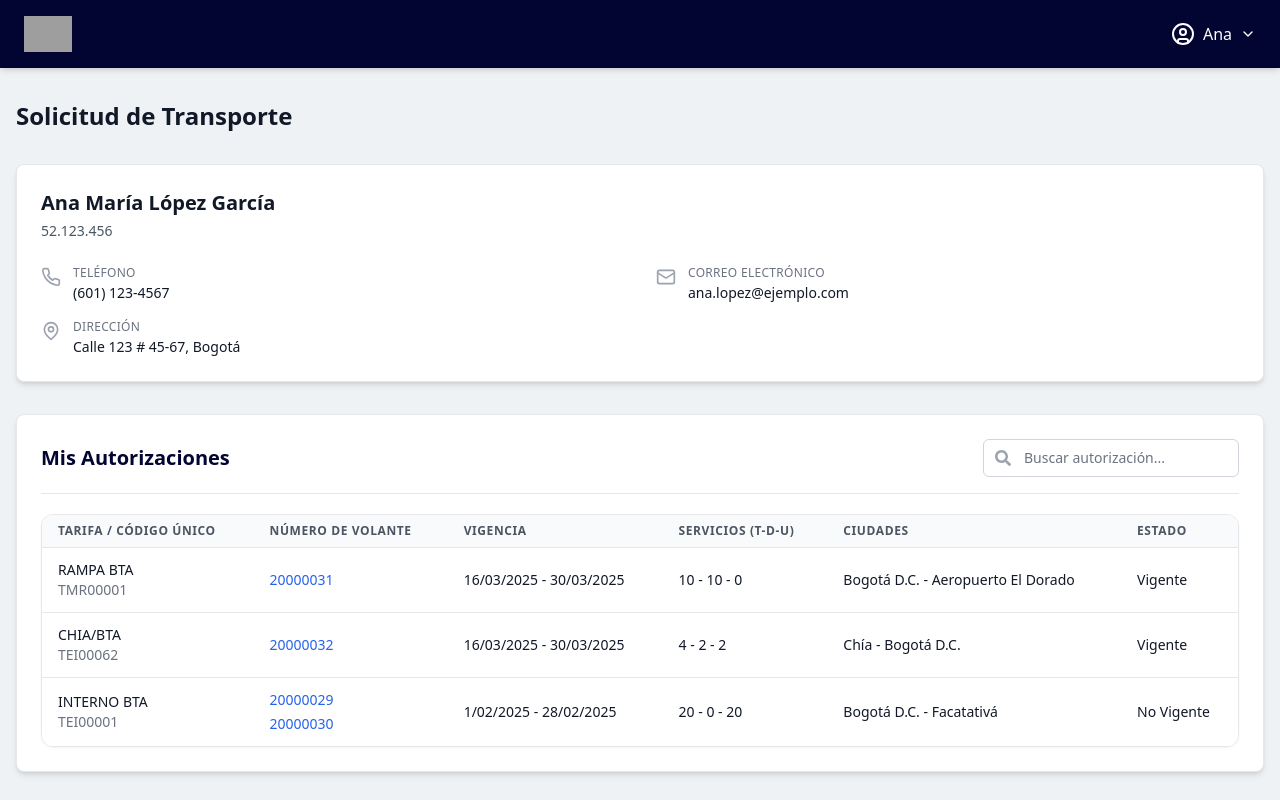
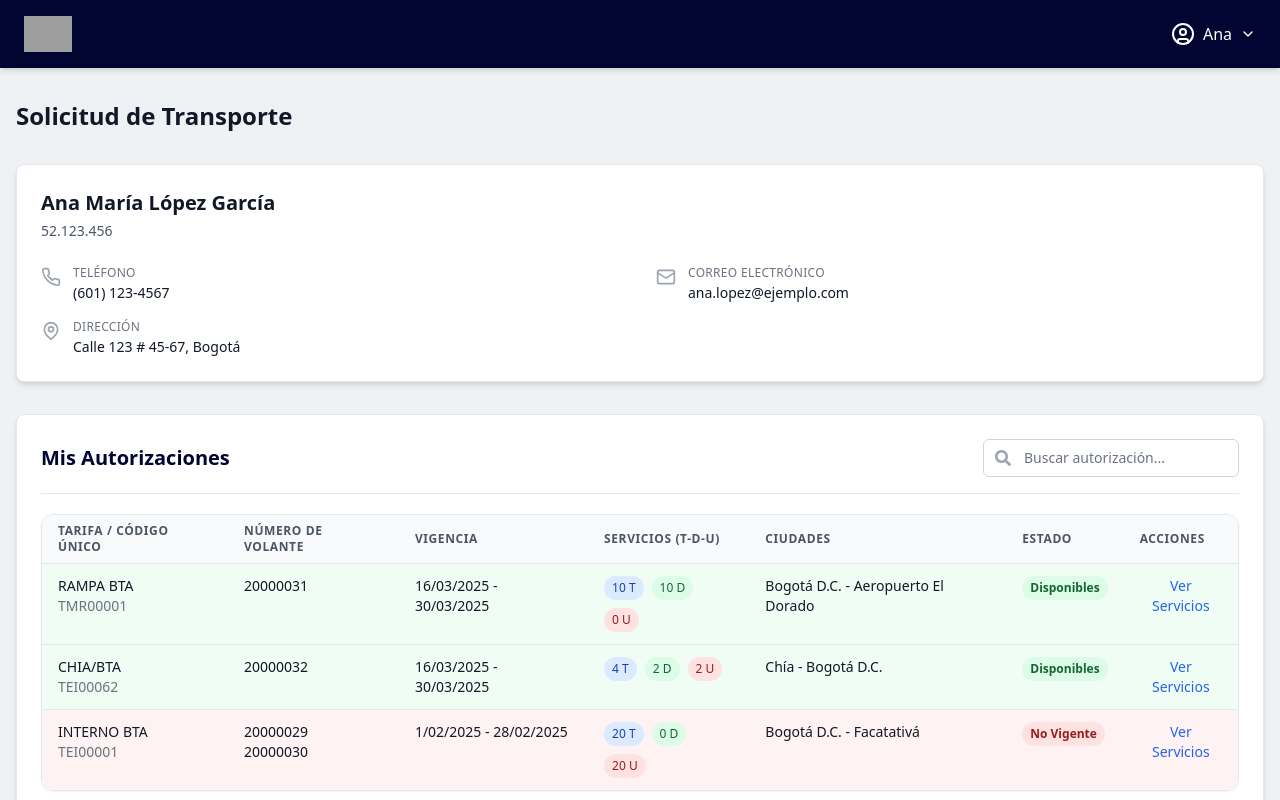
Before and after one commit to MiguelMfb/project-bolt-solicitudserviceform, a React (Vite) app: page / in a window 1280 px wide. Both pictures are taken after a click on the button 372 px from the left and 525 px from the top of the page. Shown: the top 800 px of the page. Built offline with nearby package versions, Linux system fonts and the light colour scheme; grey boxes are pictures that could not be loaded.

Commit message:
style: enhance authorization table layout

```diff
--- a/src/components/AuthorizationTable.tsx
+++ b/src/components/AuthorizationTable.tsx
@@ -7,9 +7,31 @@ interface AuthorizationTableProps {
 }
 
 const AuthorizationTable: React.FC<AuthorizationTableProps> = ({ authorizations, onViewServices }) => {
+  const getRowColor = (estado: GroupedAuthorization['estado']) => {
+    switch (estado) {
+      case 'Disponibles':
+        return 'bg-green-50';
+      case 'No Disponibles':
+        return 'bg-yellow-50';
+      default:
+        return 'bg-red-50';
+    }
+  };
+
+  const getStatusClasses = (estado: GroupedAuthorization['estado']) => {
+    switch (estado) {
+      case 'Disponibles':
+        return 'bg-green-100 text-green-800';
+      case 'No Disponibles':
+        return 'bg-yellow-100 text-yellow-800';
+      default:
+        return 'bg-red-100 text-red-800';
+    }
+  };
+
   return (
     <div className="overflow-x-auto rounded-xl border border-gray-200 shadow-sm">
-      <table className="min-w-full divide-y divide-gray-200">
+      <table className="min-w-full divide-y divide-gray-200 table-fixed">
         <thead className="bg-gray-50">
           <tr>
             <th className="px-4 py-2 text-left text-xs font-bold text-gray-600 uppercase tracking-wider">Tarifa / Código Único</th>
@@ -18,42 +40,63 @@ const AuthorizationTable: React.FC<AuthorizationTableProps> = ({ authorizations,
             <th className="px-4 py-2 text-left text-xs font-bold text-gray-600 uppercase tracking-wider">Servicios (T-D-U)</th>
             <th className="px-4 py-2 text-left text-xs font-bold text-gray-600 uppercase tracking-wider">Ciudades</th>
             <th className="px-4 py-2 text-left text-xs font-bold text-gray-600 uppercase tracking-wider">Estado</th>
+            {onViewServices && (
+              <th className="px-4 py-2 text-left text-xs font-bold text-gray-600 uppercase tracking-wider">Acciones</th>
+            )}
           </tr>
         </thead>
         <tbody className="bg-white divide-y divide-gray-200">
-          {authorizations.map((auth) => (
-            <tr key={auth.id}>
-              <td className="px-4 py-3">
+          {authorizations.map((auth) => {
+            const rowColor = getRowColor(auth.estado);
+            const statusClasses = getStatusClasses(auth.estado);
+            const statusText = auth.estado === 'Volante Cerrado' ? 'No Vigente' : auth.estado;
+
+            return (
+              <tr key={auth.id} className={`${rowColor} hover:bg-gray-100`}>
+                <td className="px-4 py-3 align-top whitespace-pre-line break-words">
                   <div className="text-sm font-medium text-gray-900">{auth.tarifaUT}</div>
                   <div className="text-sm text-gray-500">{auth.tarifaAutorizada}</div>
                 </td>
-              <td className="px-4 py-3 text-sm text-gray-900">
-                <div className="flex flex-col gap-1">
-                  {auth.volantes.map((volante) => (
-                    <span
-                      key={volante}
-                      className={onViewServices ? 'cursor-pointer text-blue-600 hover:underline' : ''}
-                      onClick={() => onViewServices && onViewServices(volante)}
-                    >
-                      {volante}
+                <td className="px-4 py-3 align-top text-sm text-gray-900 whitespace-pre-line break-words">
+                  {auth.volantes.join('\n')}
+                </td>
+                <td className="px-4 py-3 align-top text-sm text-gray-900 whitespace-pre-line break-words">
+                  {auth.fechaInicial} - {auth.fechaFinal}
+                </td>
+                <td className="px-4 py-3 align-top text-sm text-gray-900">
+                  <div className="flex flex-wrap gap-2">
+                    <span className="px-2 py-1 rounded-full bg-blue-100 text-blue-800 text-xs font-medium">
+                      {auth.cantidad} T
                     </span>
-                  ))}
+                    <span className="px-2 py-1 rounded-full bg-green-100 text-green-800 text-xs font-medium">
+                      {auth.disponible} D
+                    </span>
+                    <span className="px-2 py-1 rounded-full bg-red-100 text-red-800 text-xs font-medium">
+                      {auth.usadas} U
+                    </span>
                   </div>
                 </td>
-              <td className="px-4 py-3 text-sm text-gray-900">
-                {auth.fechaInicial} - {auth.fechaFinal}
-              </td>
-              <td className="px-4 py-3 text-sm text-gray-900">
-                {auth.cantidad} - {auth.disponible} - {auth.usadas}
-              </td>
-              <td className="px-4 py-3 text-sm text-gray-900">
+                <td className="px-4 py-3 align-top text-sm text-gray-900 whitespace-pre-line break-words">
                   {auth.ciudadA} - {auth.ciudadB}
                 </td>
-              <td className="px-4 py-3 text-sm text-gray-900">
-                {auth.estado === 'Volante Cerrado' ? 'No Vigente' : 'Vigente'}
+                <td className="px-4 py-3 align-top text-sm text-gray-900">
+                  <span className={`inline-flex px-2 py-1 rounded-full text-xs font-semibold ${statusClasses}`}>
+                    {statusText}
+                  </span>
                 </td>
+                {onViewServices && (
+                  <td className="px-4 py-3 align-top text-sm">
+                    <button
+                      onClick={() => onViewServices(auth.volantes[0])}
+                      className="text-blue-600 hover:underline font-medium"
+                    >
+                      Ver Servicios
+                    </button>
+                  </td>
+                )}
               </tr>
-          ))}
+            );
+          })}
         </tbody>
       </table>
     </div>
```
Lines whose indentation alone changed are shown as unchanged.
